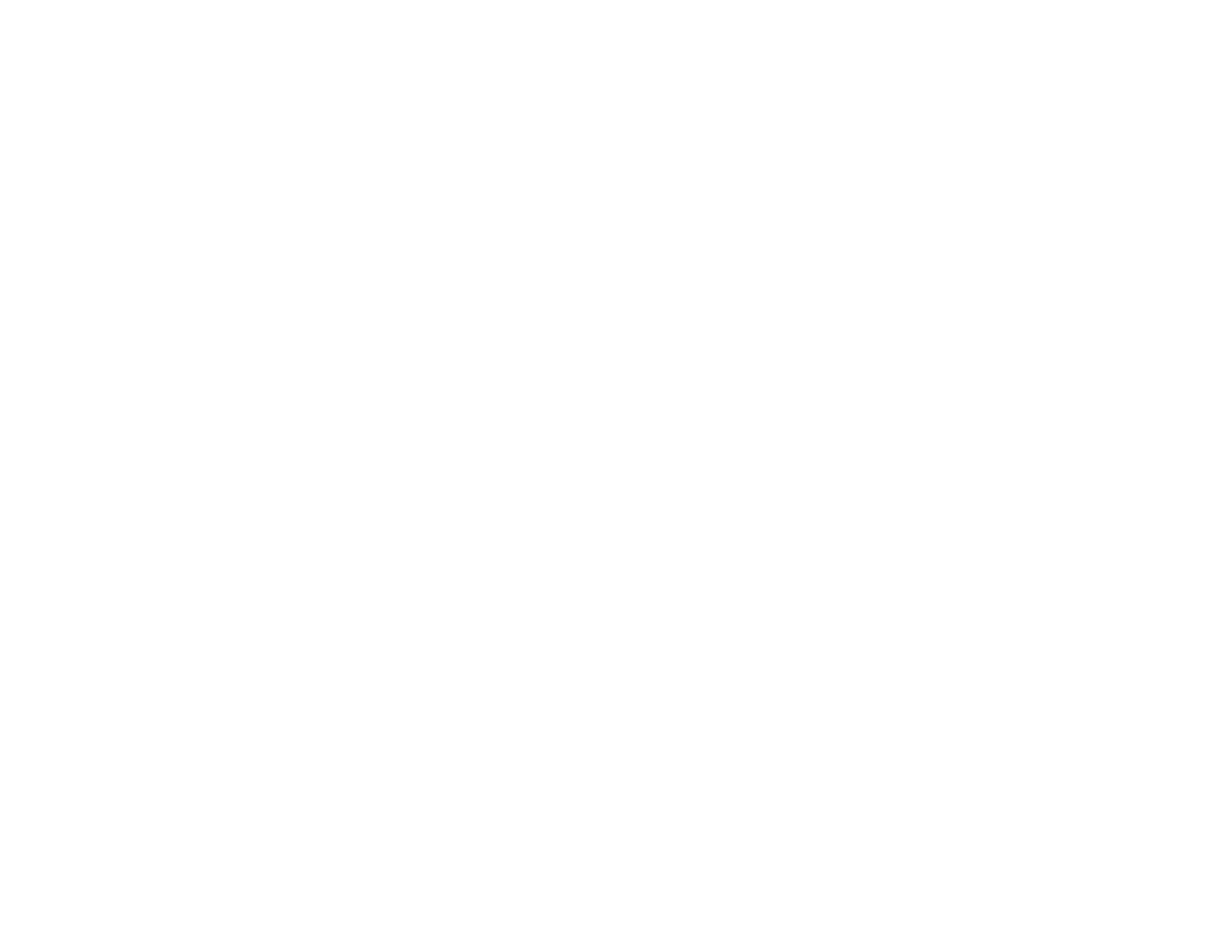
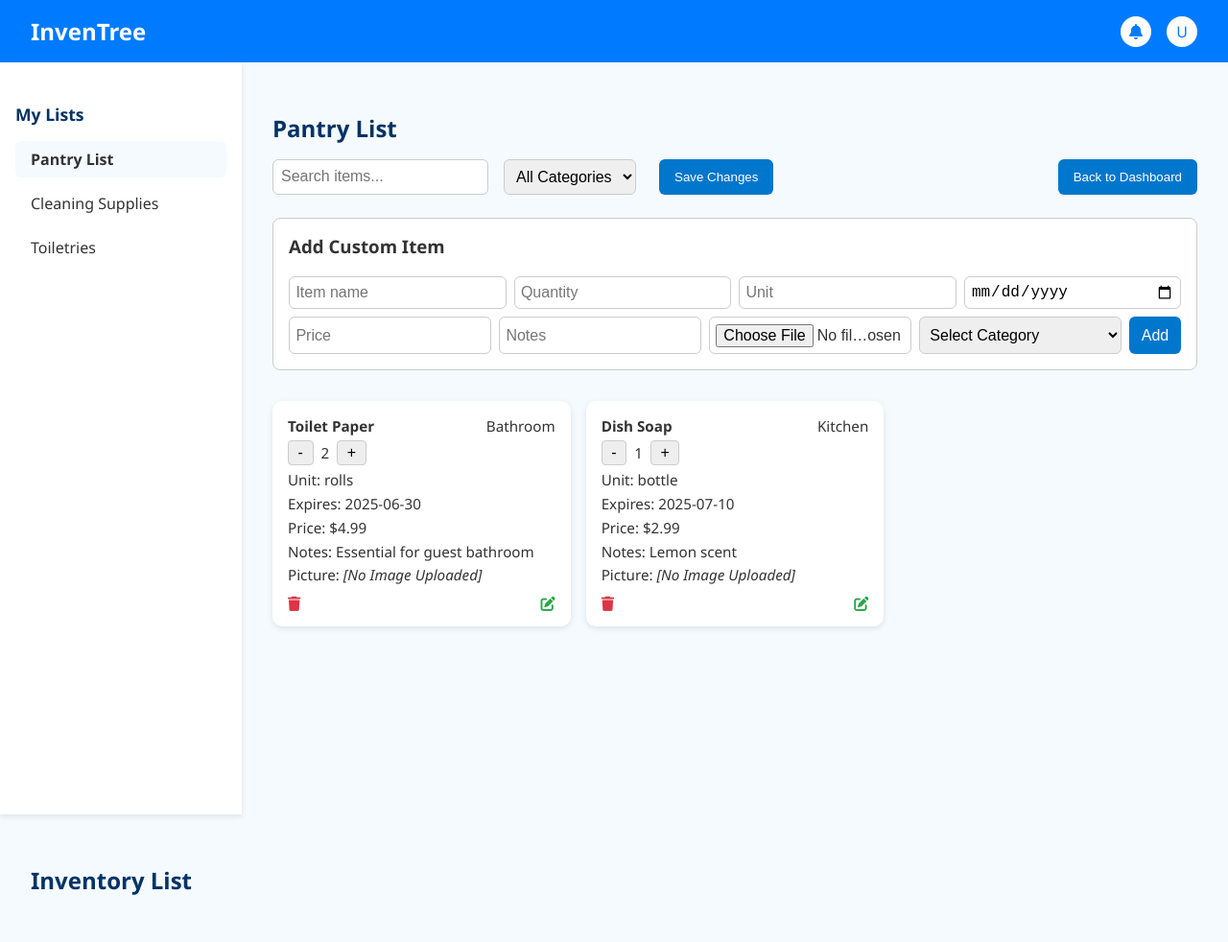
Before and after one commit to Huihual/InvenTree, a plain HTML site: page inventory.html in a window 1280 px wide. Shown: the whole page at 96% size. Before the commit the page ends 800 px from the top, so only its background shows below. Drawn offline with Linux system fonts and the light colour scheme.

Commit message:
Inventorylist

```diff
--- /dev/null
+++ b/css/alertsicon.css
@@ -0,0 +1,13 @@
+.actions {
+  display: flex;
+  justify-content: space-between; /* Push icons to opposite ends */
+  align-items: center;
+  margin-top: 0.5rem;
+  padding: 0 0.5rem;
+}
+
+.actions i {
+  cursor: pointer;
+  font-size: 1.2rem;
+  color: #333;
+}
--- /dev/null
+++ b/css/back.css
@@ -0,0 +1,10 @@
+.back-btn {
+  background: #0077cc;
+  color: white;
+  padding: 0.5rem 1rem;
+  border: none;
+  border-radius: 6px;
+  cursor: pointer;
+  margin-left: auto;
+  text-decoration: none;
+}
--- a/css/backtodashboard.css
+++ b/css/backtodashboard.css
@@ -6,6 +6,8 @@
   padding: 0 2rem;
   flex-wrap: wrap;
   gap: 1rem;
+  background-color: #0077cc;
+  color: white;
 }
 .alerts-title {
   font-size: 1.8rem;
--- a/css/styles.css
+++ b/css/styles.css
@@ -87,7 +87,6 @@ button {
   cursor: pointer;
   transition: background 0.3s ease;
 }
-
 button:hover {
   background-color: #005fa3;
 }
--- a/dashboard.html
+++ b/dashboard.html
@@ -7,6 +7,8 @@
   <link rel="stylesheet" href="https://cdnjs.cloudflare.com/ajax/libs/font-awesome/6.4.0/css/all.min.css"/>
 
   <link rel="stylesheet" href="css/viewbutton.css" />
+  <link rel="stylesheet" href="css/sidebarbutton.css" />
+
   <style>
     :root {
       --blue: #007bff;
@@ -110,8 +112,7 @@
     }
 
     .inventory-list-nav button:hover {
-      background: var(--blue);
-      color: #fff;
+      background:  #b3d9ff;
     }
 
     .quick-actions-sidebar h2 {
@@ -260,9 +261,9 @@
           <div class="overview-line"><span>Total Lists</span><span>3</span></div>
           <div class="overview-line" style="border-bottom: 2px solid #ccc;"></div>
           <div class="overview-line"><strong>By Category</strong></div>
-          <div class="overview-line"><span>Kitchen</span><span>15</span></div>
-          <div class="overview-line"><span>Bathroom</span><span>12</span></div>
-          <div class="overview-line"><span>Pantry</span><span>15</span></div>
+          <div class="overview-line"><span>Panty List</span><span>15</span></div>
+          <div class="overview-line"><span>Cleaning Supplies</span><span>12</span></div>
+          <div class="overview-line"><span>Toiletries</span><span>15</span></div>
         </div>
 
         <div class="sticky-card">
@@ -283,15 +284,19 @@
     <div class="sidebar">
       <div class="quick-actions-sidebar">
         <h2>Quick Actions</h2>
-        <button><i class="fas fa-plus"></i> Create New List</button>
+        <a href="newlist.html" class="sidebar-new-btn">
+  <i class="fas fa-plus"></i> New List
+</a>
+
         <button><i class="fas fa-cart-shopping"></i> Create Shopping List</button>
-      </div>
       <h2>Your Lists</h2>
       <div class="inventory-list-nav">
-        <button>Kitchen Supplies</button>
-        <button>Bathroom Items</button>
-        <button>Pantry</button>
-        <button>+ New List</button>
+        <button onclick="location.href='inventory.html?list=pantry'">Pantry List</button>
+        <button onclick="location.href='inventory.html?list=cleaning'">Cleaning Supplies</button>
+        <button onclick="location.href='inventory.html?list=toiletries'">Toiletries</button>
+
+
+
       </div>
     </div>
   </div>
@@ -304,6 +309,8 @@
       localStorage.removeItem("username");
       window.location.href = "index.html";
     }
+
+
   </script>
 </body>
 </html>
--- a/inventory.html
+++ b/inventory.html
@@ -0,0 +1,344 @@
+<!DOCTYPE html>
+<html lang="en">
+<head>
+  <meta charset="UTF-8" />
+  <meta name="viewport" content="width=device-width, initial-scale=1.0" />
+  <title>View Inventory List - InvenTree</title>
+  <link rel="stylesheet" href="https://cdnjs.cloudflare.com/ajax/libs/font-awesome/6.4.0/css/all.min.css">
+  <link rel="stylesheet" href="css/back.css" />
+  <style>
+    :root {
+      --blue: #007bff;
+      --light-blue: #f5faff;
+      --dark-blue: #003366;
+      --card-bg: #fff;
+      --shadow: 0 2px 6px rgba(0, 0, 0, 0.1);
+      --danger: #dc3545;
+      --edit: #28a745;
+    }
+
+    body {
+      margin: 0;
+      font-family: "Segoe UI", sans-serif;
+      background-color: var(--light-blue);
+      color: #333;
+    }
+
+    .topbar {
+      background: var(--blue);
+      color: white;
+      display: flex;
+      justify-content: space-between;
+      align-items: center;
+      padding: 1rem 2rem;
+    }
+
+    .topbar .logo {
+      font-size: 1.5rem;
+      font-weight: bold;
+    }
+
+    .topbar .icons {
+      display: flex;
+      gap: 1rem;
+      align-items: center;
+    }
+
+    .icon {
+      background: white;
+      color: var(--blue);
+      width: 32px;
+      height: 32px;
+      border-radius: 50%;
+      display: flex;
+      align-items: center;
+      justify-content: center;
+      cursor: pointer;
+    }
+
+    .container {
+      display: flex;
+    }
+
+    .sidebar {
+      width: 220px;
+      background: white;
+      padding: 1.5rem 1rem;
+      box-shadow: var(--shadow);
+      height: calc(100vh - 64px);
+    }
+
+    .sidebar h3 {
+      font-size: 1.1rem;
+      margin-bottom: 1rem;
+      color: var(--dark-blue);
+    }
+
+    .sidebar ul {
+      list-style: none;
+      padding: 0;
+      margin: 0;
+    }
+
+    .sidebar li {
+      padding: 0.5rem 1rem;
+      border-radius: 6px;
+      margin-bottom: 0.5rem;
+      cursor: pointer;
+    }
+
+    .sidebar li:hover,
+    .sidebar li.active {
+      background-color: var(--light-blue);
+      font-weight: bold;
+    }
+
+    .main-content {
+      flex: 1;
+      padding: 2rem;
+    }
+
+    h2 {
+      color: var(--dark-blue);
+      margin-bottom: 1rem;
+    }
+
+    .filters-bar {
+      display: flex;
+      flex-wrap: wrap;
+      gap: 1rem;
+      margin-bottom: 1.5rem;
+    }
+
+    .filters-bar input,
+    .filters-bar select {
+      padding: 0.5rem;
+      border: 1px solid #ccc;
+      border-radius: 6px;
+      font-size: 1rem;
+    }
+
+    .filters-bar button.save-btn {
+      background: #0077cc;
+      color: white;
+      padding: 0.5rem 1rem;
+      border: none;
+      border-radius: 6px;
+      cursor: pointer;
+      margin-left: 0.5rem;
+
+    }
+
+    .add-custom-item {
+      border: 1px solid #ccc;
+      padding: 1rem;
+      margin-bottom: 2rem;
+      border-radius: 8px;
+      background: #fff;
+    }
+
+    .add-custom-item h3 {
+      margin-top: 0;
+    }
+
+    .add-custom-item .field-group {
+      display: flex;
+      flex-wrap: wrap;
+      gap: 0.5rem;
+      margin-top: 0.5rem;
+    }
+
+    .add-custom-item input,
+    .add-custom-item select {
+      padding: 0.4rem;
+      border-radius: 6px;
+      border: 1px solid #ccc;
+      font-size: 1rem;
+      flex: 1;
+      min-width: 180px;
+    }
+
+    .add-custom-item button {
+      background: #0077cc;
+      color: white;
+      padding: 0.45rem 0.8rem;
+      border: none;
+      border-radius: 6px;
+      font-size: 1rem;
+      cursor: pointer;
+    }
+
+    .items-grid {
+      display: grid;
+      grid-template-columns: repeat(auto-fill, minmax(300px, 1fr));
+      gap: 1rem;
+    }
+
+    .item-card {
+      background: var(--card-bg);
+      box-shadow: var(--shadow);
+      border-radius: 10px;
+      padding: 1rem;
+      display: flex;
+      flex-direction: column;
+      gap: 0.3rem;
+      font-size: 0.95rem;
+    }
+
+    .item-card .top-row {
+      display: flex;
+      justify-content: space-between;
+      align-items: center;
+    }
+
+    .item-card .quantity-controls {
+      display: flex;
+      align-items: center;
+      gap: 0.5rem;
+    }
+
+    .item-card button.qty-btn {
+      padding: 0.2rem 0.6rem;
+      font-size: 1rem;
+      border: 1px solid #ccc;
+      background: #eee;
+      cursor: pointer;
+      border-radius: 4px;
+    }
+
+    .item-card .actions {
+      display: flex;
+      justify-content: space-between;
+      margin-top: 0.5rem;
+    }
+
+    .item-card .actions .fa-trash {
+      color: var(--danger);
+    }
+
+    .item-card .actions .fa-edit {
+      color: var(--edit);
+    }
+  </style>
+</head>
+<body>
+  <div class="topbar">
+    <div class="logo">InvenTree</div>
+    <div class="icons">
+      <div class="icon" onclick="location.href='alerts.html'" title="Notifications">
+        <i class="fas fa-bell"></i>
+      </div>
+      <div class="icon">U</div>
+    </div>
+  </div>
+
+  <div class="container">
+    <div class="sidebar">
+      <h3>My Lists</h3>
+      <ul>
+        <li class="active">Pantry List</li>
+        <li>Cleaning Supplies</li>
+        <li>Toiletries</li>
+      </ul>
+    </div>
+
+    <div class="main-content">
+      <h2>Pantry List</h2>
+
+      <div class="filters-bar">
+        <input type="text" placeholder="Search items..." />
+        <select>
+          <option>All Categories</option>
+          <option>Kitchen</option>
+          <option>Bathroom</option>
+          <option>Cleaning</option>
+        </select>
+        <button class="save-btn">Save Changes</button>
+        <button class="back-btn" onclick="location.href='dashboard.html'">Back to Dashboard</button>
+      </div>
+
+      <div class="add-custom-item">
+        <h3>Add Custom Item</h3>
+        <div class="field-group">
+          <input type="text" placeholder="Item name" />
+          <input type="number" placeholder="Quantity" />
+          <input type="text" placeholder="Unit" />
+          <input type="date" placeholder="Expires" />
+          <input type="text" placeholder="Price" />
+          <input type="text" placeholder="Notes" />
+          <input type="file" placeholder="Picture" />
+          <select>
+            <option value="">Select Category</option>
+            <option>Kitchen</option>
+            <option>Bathroom</option>
+            <option>Cleaning</option>
+          </select>
+          <button>Add</button>
+        </div>
+      </div>
+
+      <div class="items-grid">
+        <div class="item-card">
+          <div class="top-row">
+            <strong>Toilet Paper</strong>
+            <span class="category">Bathroom</span>
+          </div>
+          <div class="quantity-controls">
+            <button class="qty-btn">-</button>
+            <span>2</span>
+            <button class="qty-btn">+</button>
+          </div>
+          <div>Unit: rolls</div>
+          <div>Expires: 2025-06-30</div>
+          <div>Price: $4.99</div>
+          <div>Notes: Essential for guest bathroom</div>
+          <div>Picture: <em>[No Image Uploaded]</em></div>
+          <div class="actions">
+            <i class="fas fa-trash" title="Delete"></i>
+            <i class="fas fa-edit" title="Edit"></i>
+          </div>
+        </div>
+
+        <div class="item-card">
+          <div class="top-row">
+            <strong>Dish Soap</strong>
+            <span class="category">Kitchen</span>
+          </div>
+          <div class="quantity-controls">
+            <button class="qty-btn">-</button>
+            <span>1</span>
+            <button class="qty-btn">+</button>
+          </div>
+          <div>Unit: bottle</div>
+          <div>Expires: 2025-07-10</div>
+          <div>Price: $2.99</div>
+          <div>Notes: Lemon scent</div>
+          <div>Picture: <em>[No Image Uploaded]</em></div>
+          <div class="actions">
+            <i class="fas fa-trash" title="Delete"></i>
+            <i class="fas fa-edit" title="Edit"></i>
+          </div>
+        </div>
+      </div>
+    </div>
+  </div>
+
+<div class="main-content">
+  <h2 id="list-title">Inventory List</h2>
+
+<script>
+  const params = new URLSearchParams(window.location.search);
+  const list = params.get("list");
+
+  const formattedName = {
+    pantry: "Pantry List",
+    cleaning: "Cleaning Supplies",
+    toiletries: "Toiletries"
+  };
+
+  if (list && formattedName[list]) {
+    document.getElementById("list-title").textContent = formattedName[list];
+  }
+</script>
+</body>
+</html>
```
Also changed, not shown: alerts.html (+17 -12 lines), css/sidebarbutton.css (added, +27 -0 lines), newlist.html (+11 -2 lines), css/viewbutton.css (line endings or trailing spaces).
